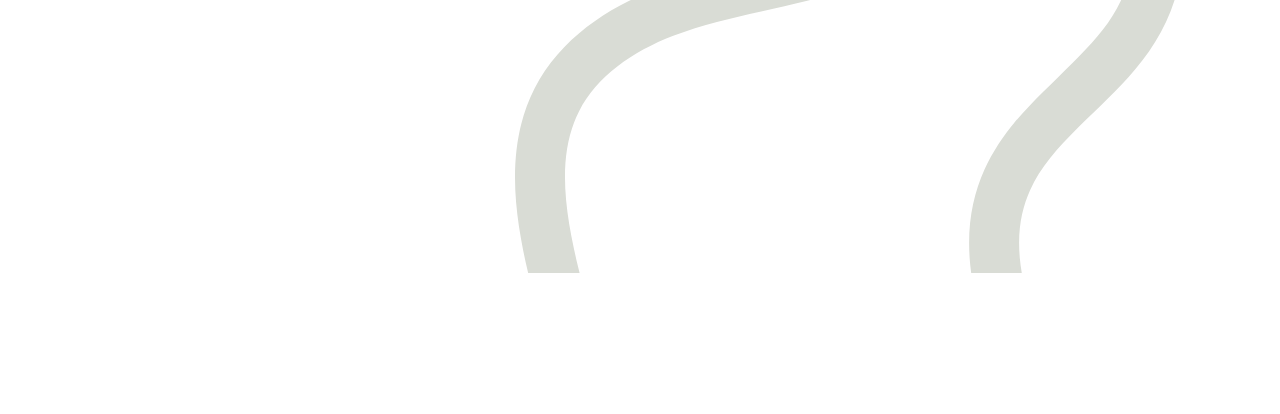
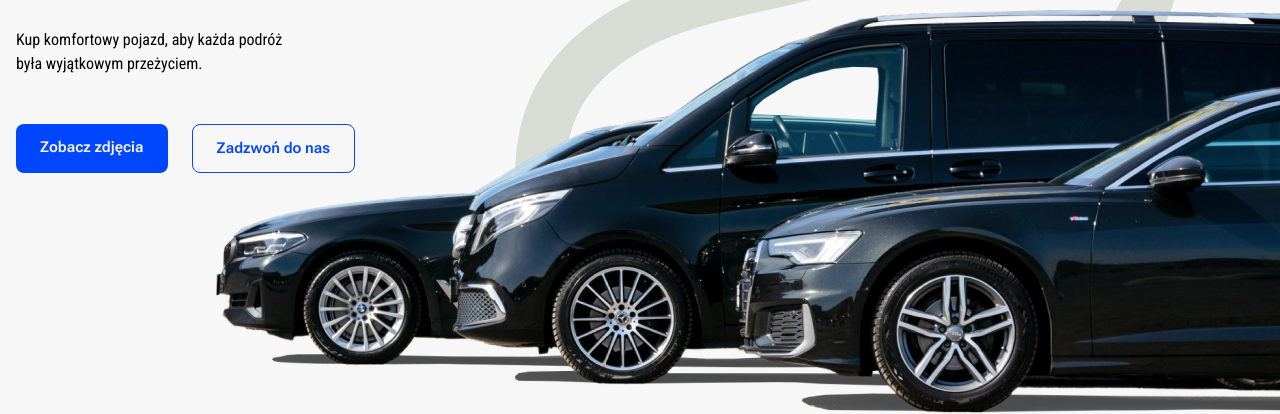
Before and after one commit to xPapashi/CarsSpot, a website: page src/index.html in a window 1280 px wide. Shown: the part 386-800 px from the top of the page. Drawn offline with Linux system fonts and the light colour scheme.

Commit message:
Complete hero section - Added hero image - Fixed position of the hero section - Changed size of the text in buttons

```diff
--- a/src/index.html
+++ b/src/index.html
@@ -14,7 +14,7 @@
 
     <link rel="stylesheet" href="output.css" />
   </head>
-  <body class="">
+  <body class="bg-secondary">
     <!-- HEADER SECTION -->
     <header class="relative py-4 z-10">
       <div
@@ -71,18 +71,18 @@
               <div class="flex gap-6">
                 <a
                   href=""
-                  class="bg-outline text-secondary font-robotoF font-semibold px-6 py-3 rounded-lg"
+                  class="bg-outline text-secondary text-[15px] font-robotoF font-semibold px-6 py-3 rounded-lg"
                   >Zobacz zdjęcia</a
                 >
                 <a
                   href=""
-                  class="bg-transparent border border-outline text-outline font-robotoF font-semibold px-6 py-3 rounded-lg"
+                  class="bg-transparent border border-outline text-[15px] text-outline font-robotoF font-semibold px-6 py-3 rounded-lg"
                   >Zadzwoń do nas</a
                 >
               </div>
             </div>
-            <div>
-              <img src="./img/car.png" alt="Car" srcset="" />
+            <div class="absolute right-0 bottom-0">
+              <img src="./img/Hero.png" alt="Car" srcset="" />
             </div>
           </div>
         </div>
```
Also changed, not shown: src/img/Hero.png (added), src/output.css.
